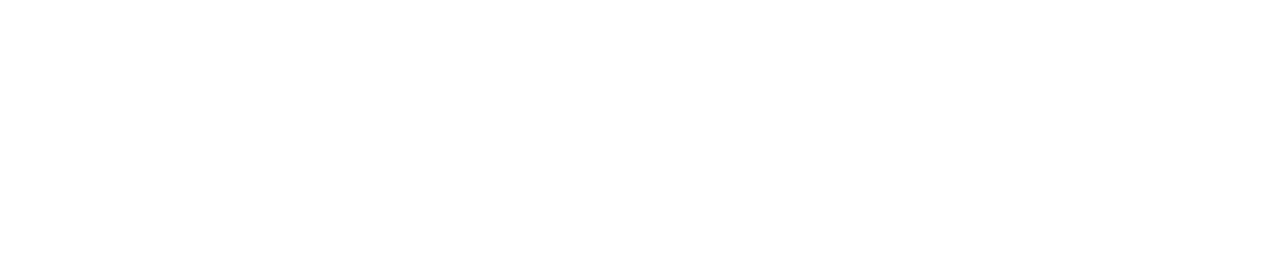
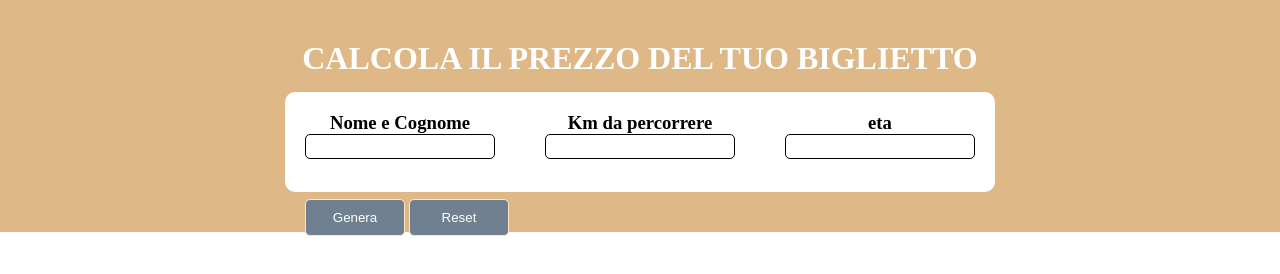
Before and after one commit to furkancaliskan0/js-biglietto-treno-form, a plain HTML site: page index.html in a window 1280 px wide. Drawn offline with Linux system fonts and the light colour scheme.

Commit message:
html css structure done

```diff
--- a/css/style.css
+++ b/css/style.css
@@ -3,3 +3,65 @@
     padding: 0;
     box-sizing: border-box;
 }
+
+.labels{
+    border: solid black 1px;
+    border-radius: 5px;
+    text-align: center;
+    width: 190px;
+    height: 25px;
+}
+.wrapper{
+    align-items: center;
+    display: flex;
+    flex-direction: column;
+    gap: 15px;
+    padding: 40px 0px;
+    background-color:burlywood;
+}
+
+.container{
+    display: flex;
+    gap: 50px;
+}
+.main{
+    display: flex;
+    flex-direction: column;
+    background-color: white;
+    border-radius: 10px;
+    height: 100px;
+    padding: 20px;
+    gap: 40px;
+}
+
+.center{
+    text-align: center;
+}
+
+.container-2{
+    display: flex;
+    border: solid gray 2px;
+    border-right: 0;
+    border-left: 0;
+}
+
+h1{
+    color: white;
+}
+
+.button{
+    width: 100px;
+    padding: 10px;
+    border: none;
+    border: solid bisque 1px;
+    border-radius: 5px;
+    color: white;
+    background-color: slategrey;
+}
+.biglietto-container{
+    display: none;
+    flex-direction: column;
+    height: 80px;
+    padding: 15px;
+    background-color: white;
+}
--- a/index.html
+++ b/index.html
@@ -4,15 +4,114 @@
     <meta charset="UTF-8">
     <meta http-equiv="X-UA-Compatible" content="IE=edge">
     <meta name="viewport" content="width=device-width, initial-scale=1.0">
-
+    <!-- css -->
     <link rel="stylesheet" href="css/style.css">
     <title> calcolo del prezzo del biglietto del treno</title>
 </head>
 <body>
 
+    <div class="wrapper">
+
+        <h1>CALCOLA IL PREZZO DEL TUO BIGLIETTO</h1>
+        <!-- main -->
+        <div class="main">
+            <!-- container -->
+            <div class="container">
+
+                <div class="center">
+
+                    <h3>Nome e Cognome</h3>
+
+                    <input type="text" id="nome" class="labels">
+
+                    </input>
+                </div>
+
+                <div class="center">
+
+                    <h3>Km da percorrere</h3>
+
+                    <input type="text" id="chilometri" class="labels">
+
+                    </input>
+                </div>
+
+                <div class="center">
+
+                    <h3>eta</h3>
+
+                    <input type="text" id="eta" class="labels">
+
+                    </input>
+                </div>
+
+            </div>
+
+            <div id="bottone">
+
+                <button id="inviare" class="button">
+                    Genera
+                </button>
+
+                <button id="Elimina" class="button">
+                    Reset
+                </button>
+
+            </div>
+
+        </div>
 
 
+        <div id="treno-biglietto" class="biglietto-container">
+            <h2>DETTAGLIO PASSEGGERI</h2>
 
+            <div class="container-2">
+
+                <div id="biglietto-laterale-box">
+
+                    <h4>NOME PASSEGGERO</h4>
+                    <div id="nome-stampa">
+                    </div>
+                </div>
+
+                <div id="laterale-biglietto-info-box">
+                    <div>
+
+                        <h3>Offerta</h3>
+                        <div id="stampa-offert">
+                        </div>
+
+                    </div>
+
+                    <div>
+                        <h3>carrozza</h3>
+                        <div id="stampa-carrozza">
+                        </div>
+
+                    </div>
+
+                    <div>
+
+                        <h3>codice </h3>
+                        <div id="stampa-codice">
+                        </div>
+
+                    </div>
+
+
+                    <div>
+                        <h3>prezzo Biglietto</h3>
+                        <div id="stampa-prezzo">
+                        </div>
+                    </div>
+
+                </div>
+            </div>
+
+        </div>
+
+
+    </div>
 
 
     <script src="js/script.js"></script>
```
